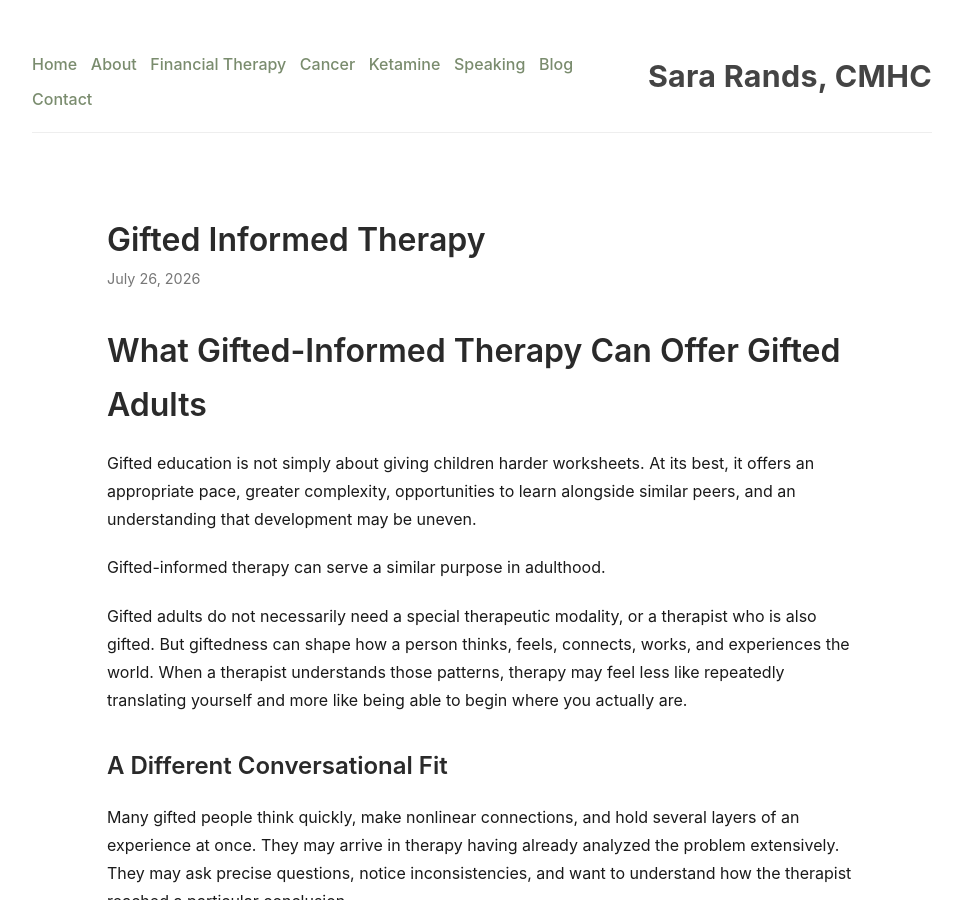
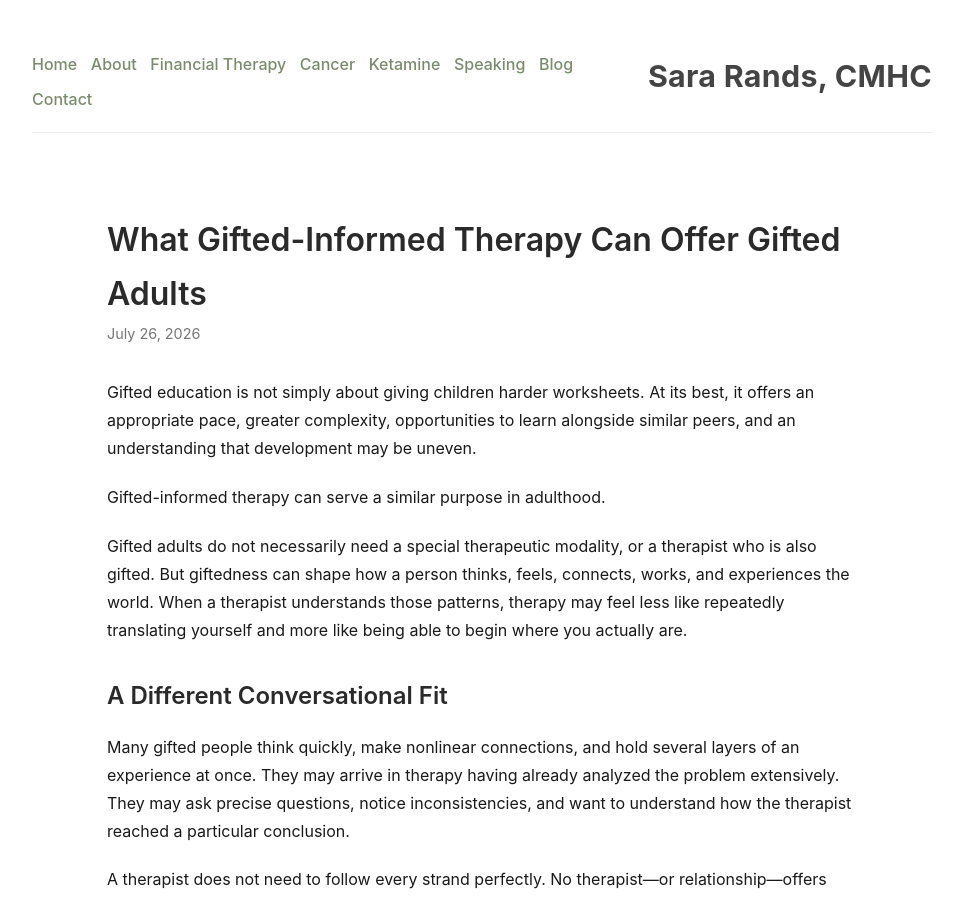
Before and after one commit to SaraRands/sararands-site, a Jekyll site: the page built from _posts/2026-07-26-gifted-informed-therapy.md, in a window 1280 px wide and 900 px high. Shown: the whole window, without its empty margins (158-1121 px from the left). Built offline with Jekyll 4.4.1, drawn with Linux system fonts in a browser that asks for light colours; our own code applies the rules of GitHub Pages for plain Markdown files; part of the change alters nothing that is shown.

```diff
--- a/_posts/2026-07-26-gifted-informed-therapy.md
+++ b/_posts/2026-07-26-gifted-informed-therapy.md
@@ -1,4 +1,8 @@
-# What Gifted-Informed Therapy Can Offer Gifted Adults
+---
+layout: post
+title: "What Gifted-Informed Therapy Can Offer Gifted Adults"
+description: "Giftedness can shape cognitive pace, emotional processing, relationships, identity, burnout, and therapy fit. Here’s what gifted-informed therapy can offer."
+---
 
 Gifted education is not simply about giving children harder worksheets. At its best, it offers an appropriate pace, greater complexity, opportunities to learn alongside similar peers, and an understanding that development may be uneven.
 
```
